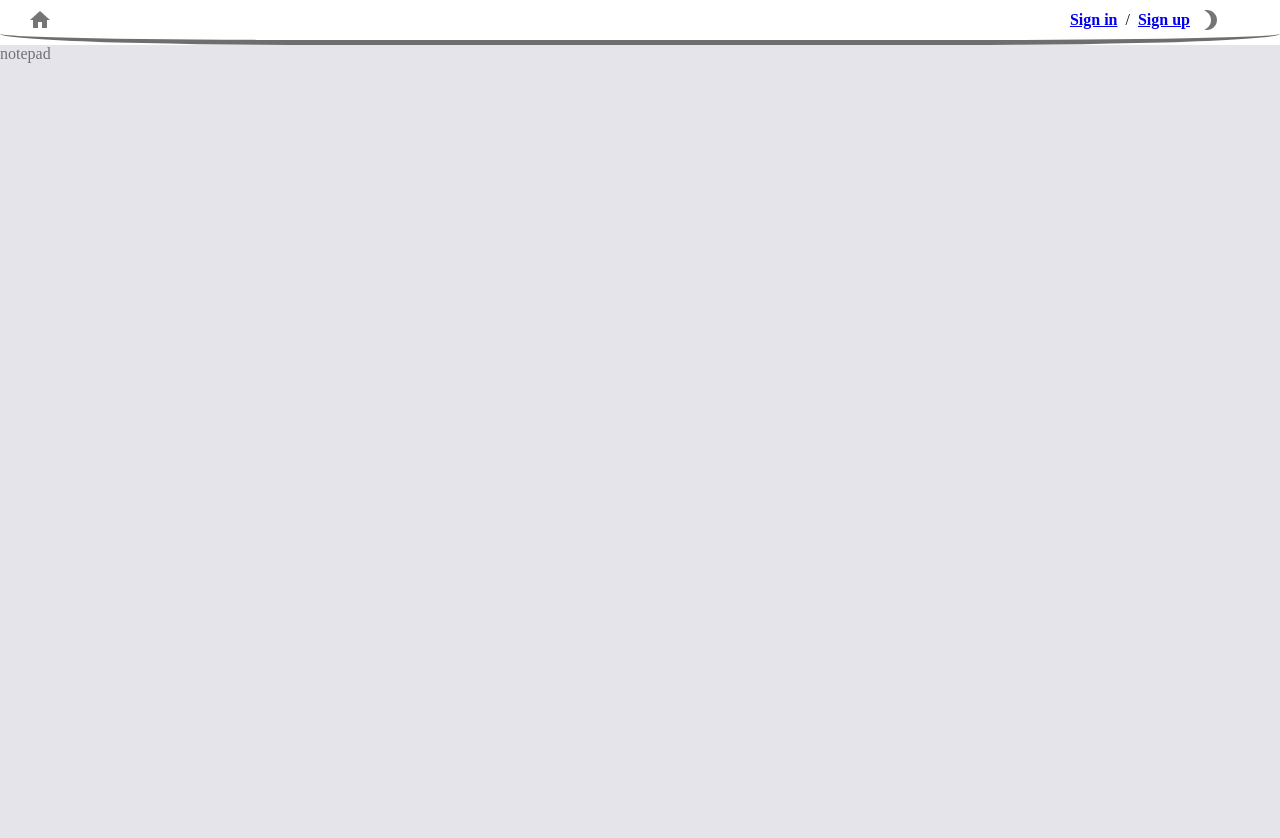
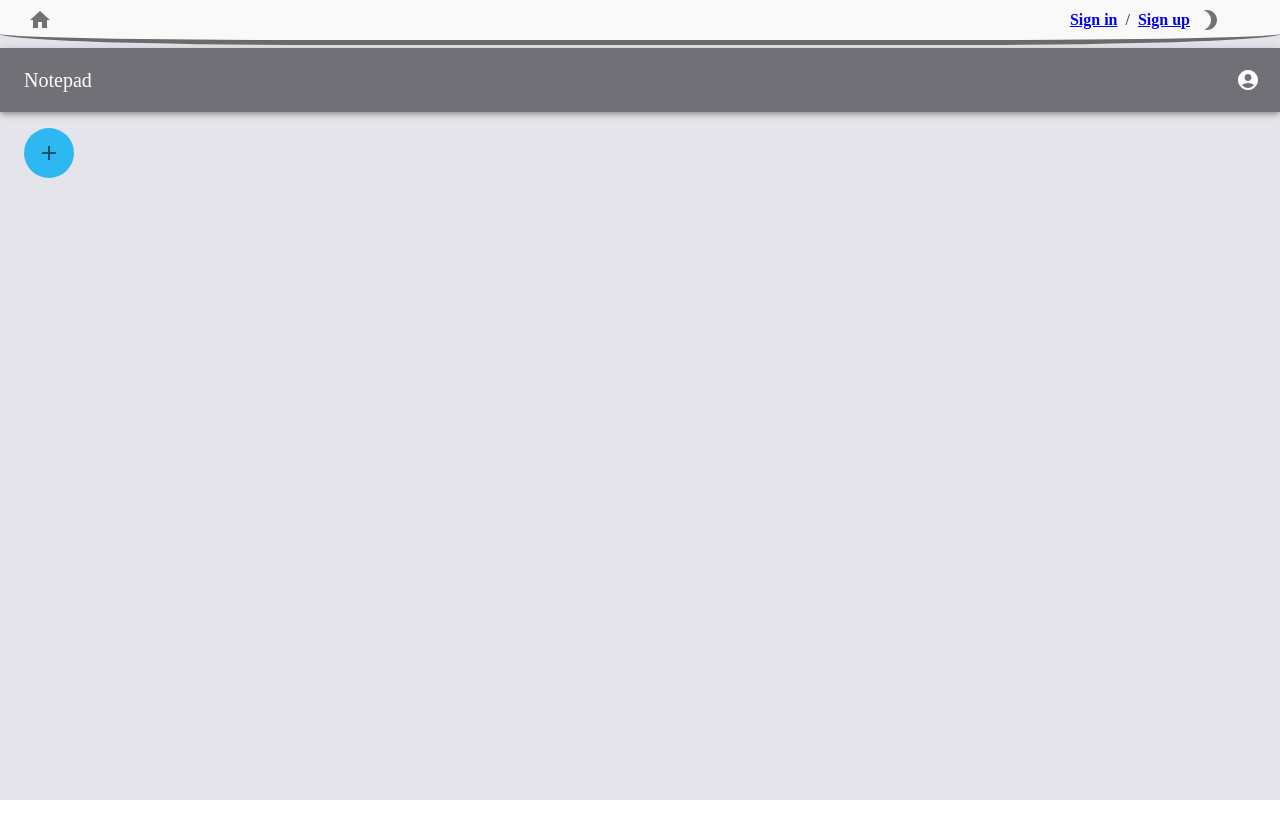
Before and after one commit to Farshadsh69/notepad, a React (Create React App) app: page /notepad in a window 1280 px wide. Shown: the top 838 px of the page. After the commit the page ends 800 px from the top, so only its background shows below. Built offline with nearby package versions, Linux system fonts and the light colour scheme.

Commit message:
notepad design

```diff
--- a/db.json
+++ b/db.json
@@ -1,9 +1,4 @@
 {
-  "user": [
-    {
-
-    }
-  ]
-
-
+  "user": [],
+  "notes": []
 }
--- a/src/App.jsx
+++ b/src/App.jsx
@@ -34,6 +34,10 @@ const HeaderStyle = styled(Box)(() => ({
   borderBottom: "5px solid #00000091",
   borderBottomLeftRadius: "25%",
   borderBottomRightRadius: "25%",
+  position: "fixed",
+  width: "100%",
+  backgroundColor: "#ffffffc2",
+  zIndex: 999999,
 }));
 function App() {
   const [darkMode, setDarkMode] = useState();
--- /dev/null
+++ b/src/component/AddNoteDialog.jsx
@@ -0,0 +1,130 @@
+import styled from "@emotion/styled";
+import { Box, Typography } from "@mui/material";
+import Button from "@mui/material/Button";
+import Dialog from "@mui/material/Dialog";
+import DialogActions from "@mui/material/DialogActions";
+import DialogContent from "@mui/material/DialogContent";
+import DialogTitle from "@mui/material/DialogTitle";
+import TextField from "@mui/material/TextField";
+import { random } from "lodash";
+import * as React from "react";
+import { useForm } from "react-hook-form";
+import { toast } from "react-toastify";
+
+export default function AddNoteDialog({ openDialog, setOpenDialog }) {
+  const [title, setTitle] = React.useState("");
+  const [note, setNote] = React.useState("");
+
+  const countTitle = 50;
+  const countNote = 500;
+
+  //   const {
+  //     register,
+  //     handleSubmit,
+  //     formState: { errors },
+  //   } = useForm();
+  //   const onSubmit = (data) => {
+  //     console.log(data);
+  //     setOpenDialog(false);
+  //     async function postData(url = "", data = {}) {
+  //       const response = await fetch(url, {
+  //         method: "POST",
+  //         headers: {
+  //           "Content-Type": "application/json",
+  //         },
+  //         body: JSON.stringify(data),
+  //       });
+  //       return response.json();
+  //     }
+  //     postData("http://localhost:8000/notes", data);
+  //   };
+
+  const handleClose = () => {
+    setOpenDialog(false);
+  };
+  const id = Math.floor(Math.random() * 1000);
+  const handleSave = () => {
+    setOpenDialog(false);
+    const date = new Date();
+    const data = { id, title, note, date };
+    async function postData(url = "", data = {}) {
+      const response = await fetch(url, {
+        method: "POST",
+        headers: {
+          "Content-Type": "application/json",
+        },
+        body: JSON.stringify(data),
+      });
+      if (response.status === 200 || 201) {
+        toast.success("saved successfully");
+        setNote("");
+        setTitle("");
+      } else {
+        toast.error("saved Failed");
+      }
+      return response.json();
+    }
+    postData("http://localhost:8000/notes", data);
+  };
+
+  return (
+    <Dialog
+      sx={{
+        "& .MuiDialog-paper": {
+          width: 500,
+          height: 500,
+          backgroundColor: "background.main",
+          color: "primary.main",
+        },
+      }}
+      open={openDialog}
+      onClose={handleClose}
+    >
+      <DialogTitle>Add Note</DialogTitle>
+      <DialogContent>
+        <TextField
+          onChange={(e) => setTitle(e.target.value)}
+          value={title}
+          autoFocus
+          margin="dense"
+          label="title"
+          fullWidth
+          inputProps={{ maxLength: 50 }}
+          variant="standard"
+          sx={{
+            "& .MuiInput-input": {
+              color: "#848080",
+            },
+            "& .MuiFormLabel-root": {
+              color: "#3498db",
+            },
+          }}
+        />
+        <Typography>50 / {countTitle - title.length} </Typography>
+        <TextField
+          onChange={(e) => setNote(e.target.value)}
+          value={note}
+          autoFocus
+          margin="dense"
+          label="note"
+          fullWidth
+          multiline
+          variant="standard"
+          inputProps={{ maxLength: 500 }}
+          sx={{
+            "& .MuiInput-input": {
+              color: "#848080",
+            },
+            "& .MuiFormLabel-root": {
+              color: "#3498db",
+            },
+          }}
+        />
+        <Typography>500 / {countNote - note.length} </Typography>
+      </DialogContent>
+      <DialogActions>
+        <Button onClick={handleSave}>Save</Button>
+      </DialogActions>
+    </Dialog>
+  );
+}
--- a/src/index.js
+++ b/src/index.js
@@ -9,7 +9,7 @@ const root = ReactDOM.createRoot(document.getElementById("root"));
 root.render(
   <React.StrictMode>
     <ToastContainer
-      position="top-right"
+      position="bottom-right"
       autoClose={2000}
       hideProgressBar={false}
       newestOnTop={false}
--- a/src/sections/notepad/Notepad.jsx
+++ b/src/sections/notepad/Notepad.jsx
@@ -1,12 +1,205 @@
-import { Box, Typography } from "@mui/material";
-import React from "react";
+import AccountCircleIcon from "@mui/icons-material/AccountCircle";
+import ChevronLeftIcon from "@mui/icons-material/ChevronLeft";
+import ChevronRightIcon from "@mui/icons-material/ChevronRight";
+import EventNoteIcon from "@mui/icons-material/EventNote";
+import LogoutIcon from "@mui/icons-material/Logout";
+import SettingsIcon from "@mui/icons-material/Settings";
+import { Paper, Popover } from "@mui/material";
+import MuiAppBar from "@mui/material/AppBar";
+import Box from "@mui/material/Box";
+import CssBaseline from "@mui/material/CssBaseline";
+import Divider from "@mui/material/Divider";
+import Drawer from "@mui/material/Drawer";
+import IconButton from "@mui/material/IconButton";
+import List from "@mui/material/List";
+import ListItem from "@mui/material/ListItem";
+import ListItemButton from "@mui/material/ListItemButton";
+import ListItemIcon from "@mui/material/ListItemIcon";
+import ListItemText from "@mui/material/ListItemText";
+import Toolbar from "@mui/material/Toolbar";
+import Typography from "@mui/material/Typography";
+import { styled, useTheme } from "@mui/material/styles";
+import AddIcon from "@mui/icons-material/Add";
+import * as React from "react";
+import AddNoteDialog from "../../component/AddNoteDialog";
 
-function Notepad() {
+const drawerWidth = 230;
+
+const Main = styled("main", { shouldForwardProp: (prop) => prop !== "open" })(
+  ({ theme, open }) => ({
+    flexGrow: 1,
+    padding: theme.spacing(3),
+    transition: theme.transitions.create("margin", {
+      easing: theme.transitions.easing.sharp,
+      duration: theme.transitions.duration.leavingScreen,
+    }),
+    marginRight: -drawerWidth,
+    ...(open && {
+      transition: theme.transitions.create("margin", {
+        easing: theme.transitions.easing.easeOut,
+        duration: theme.transitions.duration.enteringScreen,
+      }),
+      marginRight: 0,
+    }),
+  })
+);
+
+const DrawerHeader = styled("div")(({ theme }) => ({
+  display: "flex",
+  alignItems: "center",
+  padding: theme.spacing(0, 1),
+  // necessary for content to be below app bar
+  ...theme.mixins.toolbar,
+  justifyContent: "flex-start",
+}));
+
+const PaperStyle = styled(Paper)(() => ({
+  display: "flex",
+  flexDirection: "column",
+  alignItems: "center",
+  justifyContent: "start",
+  top: 120,
+  right: 230,
+  gap: 10,
+  padding: 10,
+  borderRadius: 10,
+}));
+const PaperStyle2 = styled(Paper)(() => ({
+  display: "flex",
+  flexDirection: "column",
+  alignItems: "center",
+  justifyContent: "start",
+  top: 200,
+  right: 230,
+  gap: 10,
+  padding: 10,
+  borderRadius: 10,
+}));
+const IconButtonAddStyle = styled(IconButton)(() => ({
+  width: 50,
+  height: 50,
+  backgroundColor: "#2eb8f2",
+}));
+
+export default function Notepad() {
+  const theme = useTheme();
+  const [openDrawer, setOpenDrawer] = React.useState(false);
+  const [openPaper1, setOpenPaper1] = React.useState(false);
+  const [openPaper2, setOpenPaper2] = React.useState(false);
+  const [openDialog, setOpenDialog] = React.useState(false);
+
+  const handleDrawerOpen = () => {
+    setOpenDrawer(true);
+  };
+
+  const handleDrawerClose = () => {
+    setOpenDrawer(false);
+  };
+  const handlePaperOpen = (e) => {
+    if (e === "Notes") {
+      setOpenPaper1(true);
+      setTimeout(() => {
+        setOpenPaper1(false);
+      }, 3000);
+    } else if (e === "account settings") {
+      setOpenPaper2(true);
+      setTimeout(() => {
+        setOpenPaper2(false);
+      }, 3000);
+    }
+  };
+  const stylePaper = {
+    cursor: "pointer",
+    border: "1px solid ##e2e2e2",
+    borderRight: "5px",
+  };
+
   return (
-    <Box color="primary">
-      <Typography color="primary">notepad</Typography>
+    <Box sx={{ display: "flex" }}>
+      <CssBaseline />
+      <MuiAppBar sx={{ display: "block", mt: 6 }} open={openDrawer}>
+        <Toolbar>
+          <Typography variant="h6" noWrap sx={{ flexGrow: 1 }} component="div">
+            Notepad
+          </Typography>
+          <IconButton
+            color="inherit"
+            aria-label="open drawer"
+            edge="end"
+            onClick={handleDrawerOpen}
+            sx={{ ...(openDrawer && { display: "none" }) }}
+          >
+            <AccountCircleIcon />
+          </IconButton>
+        </Toolbar>
+      </MuiAppBar>
+      <Main sx={{ mt: 5 }} open={openDrawer}>
+        <DrawerHeader />
+        <IconButtonAddStyle onClick={() => setOpenDialog(true)}>
+          <AddIcon />
+        </IconButtonAddStyle>
+      </Main>
+      <Drawer
+        sx={{
+          width: drawerWidth,
+          flexShrink: 0,
+          "& .MuiDrawer-paper": {
+            width: drawerWidth,
+            backgroundColor: "background.main",
+            color: "primary.main",
+          },
+        }}
+        variant="persistent"
+        anchor="right"
+        open={openDrawer}
+      >
+        <DrawerHeader sx={{ mt: 5 }}>
+          <IconButton onClick={handleDrawerClose}>
+            {theme.direction === "rtl" ? (
+              <ChevronLeftIcon color="primary" />
+            ) : (
+              <ChevronRightIcon color="primary" />
+            )}
+          </IconButton>
+        </DrawerHeader>
+        <Divider />
+        <List>
+          {[
+            { title: "Notes", icon: <EventNoteIcon color="primary" /> },
+            { title: "Logout", icon: <LogoutIcon color="primary" /> },
+            {
+              title: "account settings",
+              icon: <SettingsIcon color="primary" />,
+            },
+          ].map((item) => (
+            <ListItem key={item.title} disablePadding>
+              <ListItemButton onClick={() => handlePaperOpen(item.title)}>
+                <ListItemIcon>{item.icon}</ListItemIcon>
+                <ListItemText primary={item.title} />
+              </ListItemButton>
+            </ListItem>
+          ))}
+        </List>
+      </Drawer>
+      {openPaper1 && (
+        <PaperStyle sx={{ position: "absolute" }}>
+          <Typography style={stylePaper}>
+            Record, edit and delete notes
+          </Typography>
+          <Typography style={stylePaper}>
+            Add, edit and delete TO-DO list
+          </Typography>
+        </PaperStyle>
+      )}
+      {openPaper2 && (
+        <PaperStyle2 sx={{ position: "absolute" }}>
+          <Typography style={stylePaper}>Viwe IP</Typography>
+          <Typography style={stylePaper}>
+            Viwe the date and time of login
+          </Typography>
+        </PaperStyle2>
+      )}
+      <AddNoteDialog openDialog={openDialog} setOpenDialog={setOpenDialog} />
     </Box>
   );
 }
-
-export default Notepad;
```
Also changed, not shown: src/assets/images/10624.jpg (deleted), src/assets/images/5272.jpg (deleted).
